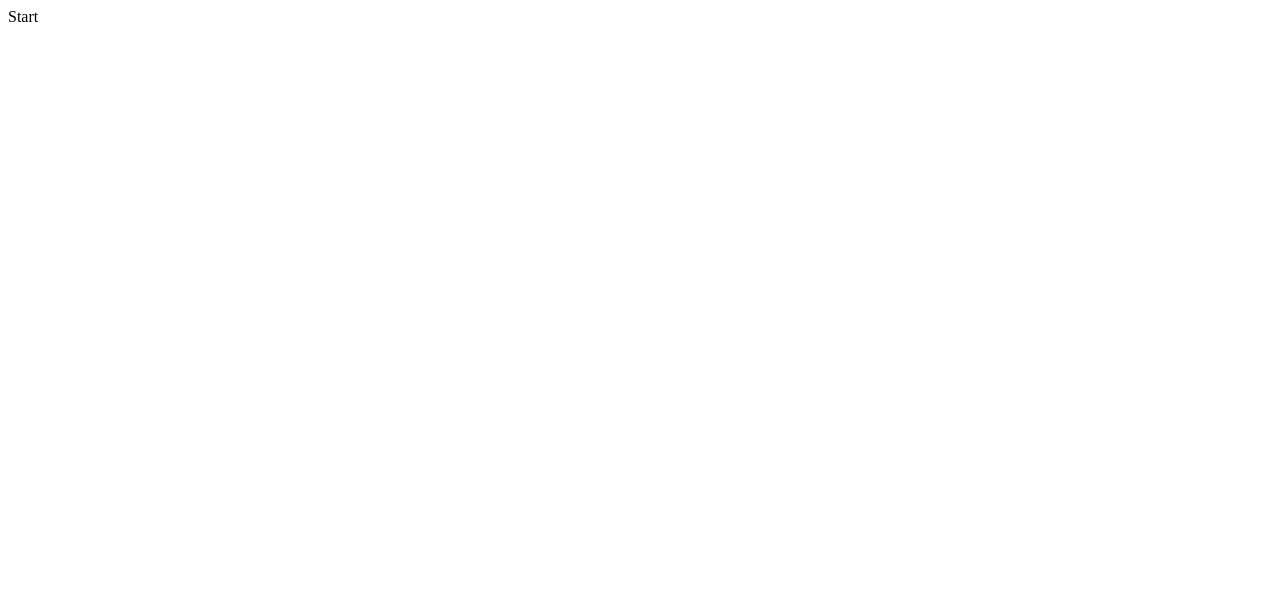
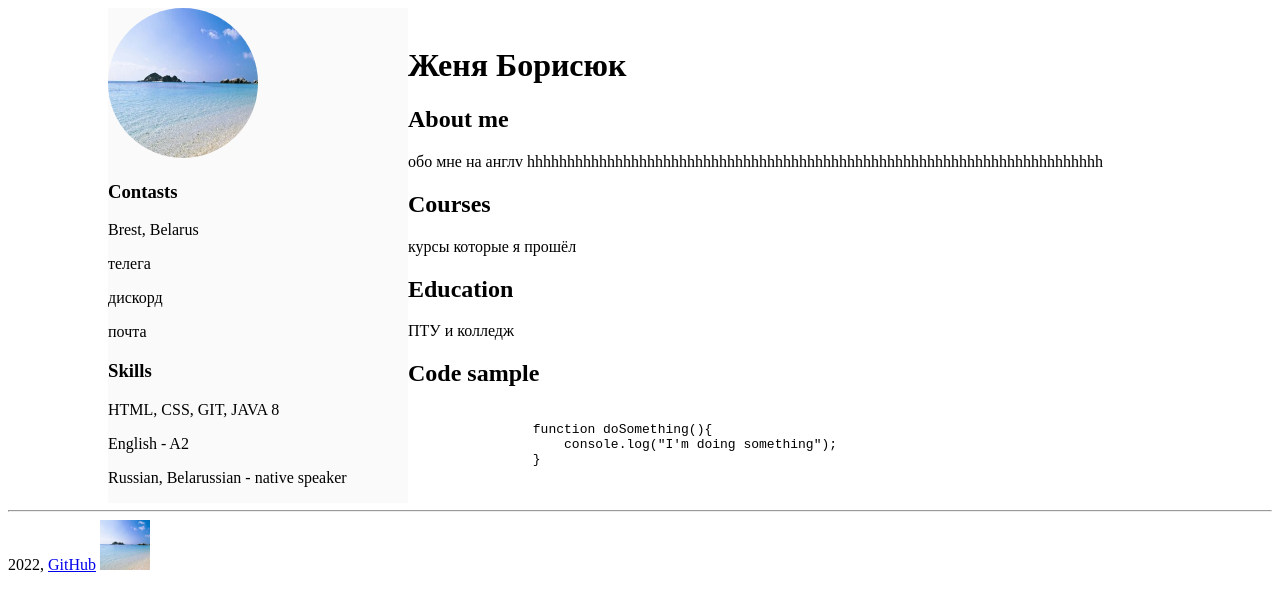
Before and after one commit to BYayheni422/rsschool-cv, a plain HTML site: page index.html in a window 1280 px wide. Drawn offline with Linux system fonts and the light colour scheme.

Commit message:
docs: add cv

```diff
--- a/index.html
+++ b/index.html
@@ -1 +1,60 @@
-Start
+<!DOCTYPE html>
+<html lang="en">
+<head>
+    <meta charset="UTF-8">
+    <meta http-equiv="X-UA-Compatible" content="IE=edge">
+    <meta name="viewport" content="width=device-width, initial-scale=1.0">
+    <link rel="stylesheet" type="text/css" href="style.css">
+    <link rel="icon" href="assets/img/1505483786080.jpg">
+    <title>Женя Борисюк</title>
+</head>
+<body>
+    <aside>
+        <img class="myphoto" src="assets/img/1505483786080.jpg">
+        <div class="skills">
+            <div>
+                <h3>Contasts</h3>
+                <p>Brest, Belarus</p>
+                <p>телега</p>
+                <p>дискорд</p>
+                <p>почта</p>
+            </div>
+            <div>
+                <h3>Skills</h3>
+                <p>HTML, CSS, GIT, JAVA 8</p>
+                <p>English - A2</p>
+                <p>Russian, Belarussian - native speaker</p>
+            </div>
+        </div>
+    </aside>
+    <side class="cv">
+        <h1>Женя Борисюк</h1>
+        <h2>About me</h2>
+        <p>обо мне на англv hhhhhhhhhhhhhhhhhhhhhhhhhhhhhhhhhhhhhhhhhhhhhhhhhhhhhhhhhhhhhhhhhhhhhhhh</p>
+        <h2>Courses</h2>
+        <p>курсы которые я прошёл</p>
+        <h2>Education</h2>
+        <p>ПТУ и колледж</p>
+        <h2>Code sample</h2>
+        <pre>
+            <code>
+                function doSomething(){
+                    console.log("I'm doing something");
+                }
+            </code>
+        </pre>
+    </side>
+
+    <footer>
+        <hr/>
+        <div>
+            2022,
+            <a href="https://github.com/BYayheni422">GitHub</a>
+            <a href="https://rs.school
+            ">
+                <img src="assets/img/1505483786080.jpg" width="50px" height="50px">
+            </a>
+        </div>
+    </footer>
+</body>
+</html>
--- /dev/null
+++ b/style.css
@@ -0,0 +1,14 @@
+img.myphoto {
+    width: 150px;
+    height: 150px;
+    border-radius: 50%;
+}
+aside{
+    float: left;
+    width: 300px;
+    margin-left: 100px;
+    background-color: #fafafa
+}
+.cv{
+    margin-left: 30px;
+}
```
Also changed, not shown: assets/img/1505483786080.jpg (added), 1 other file.
